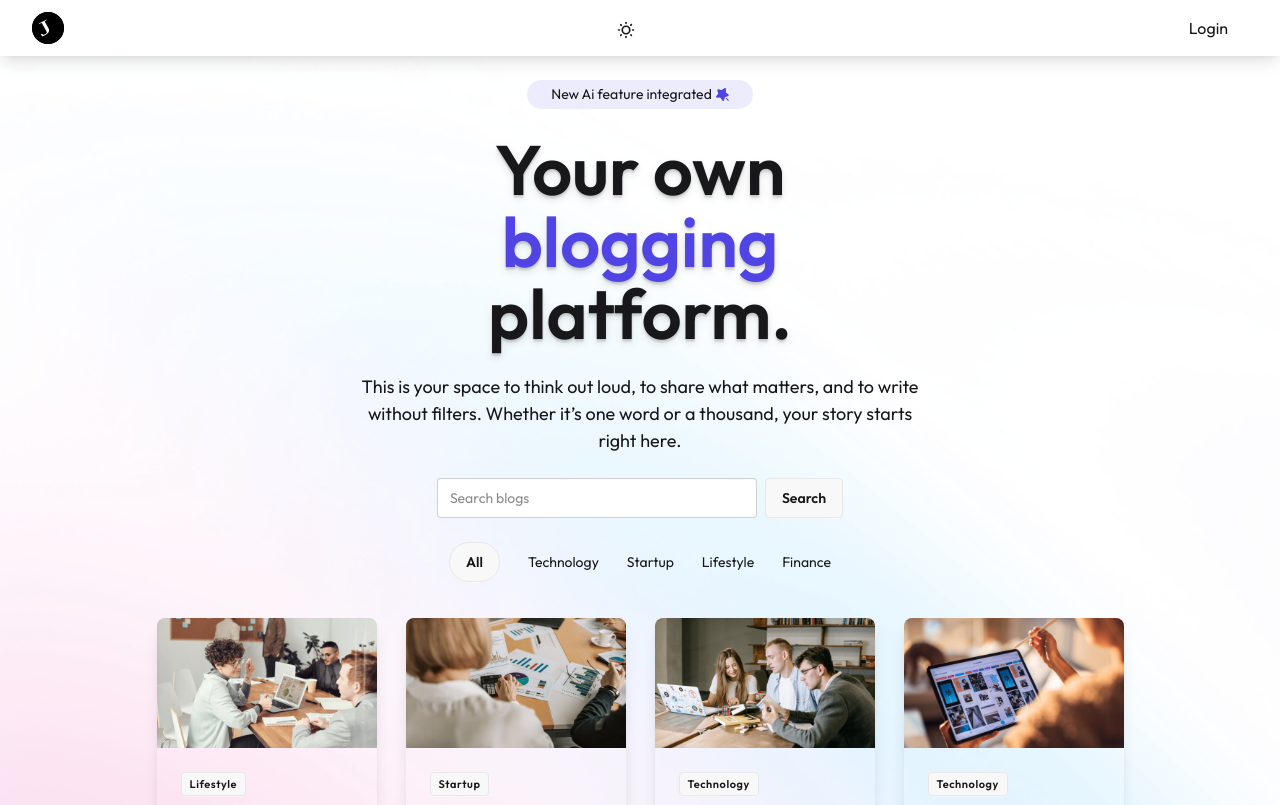
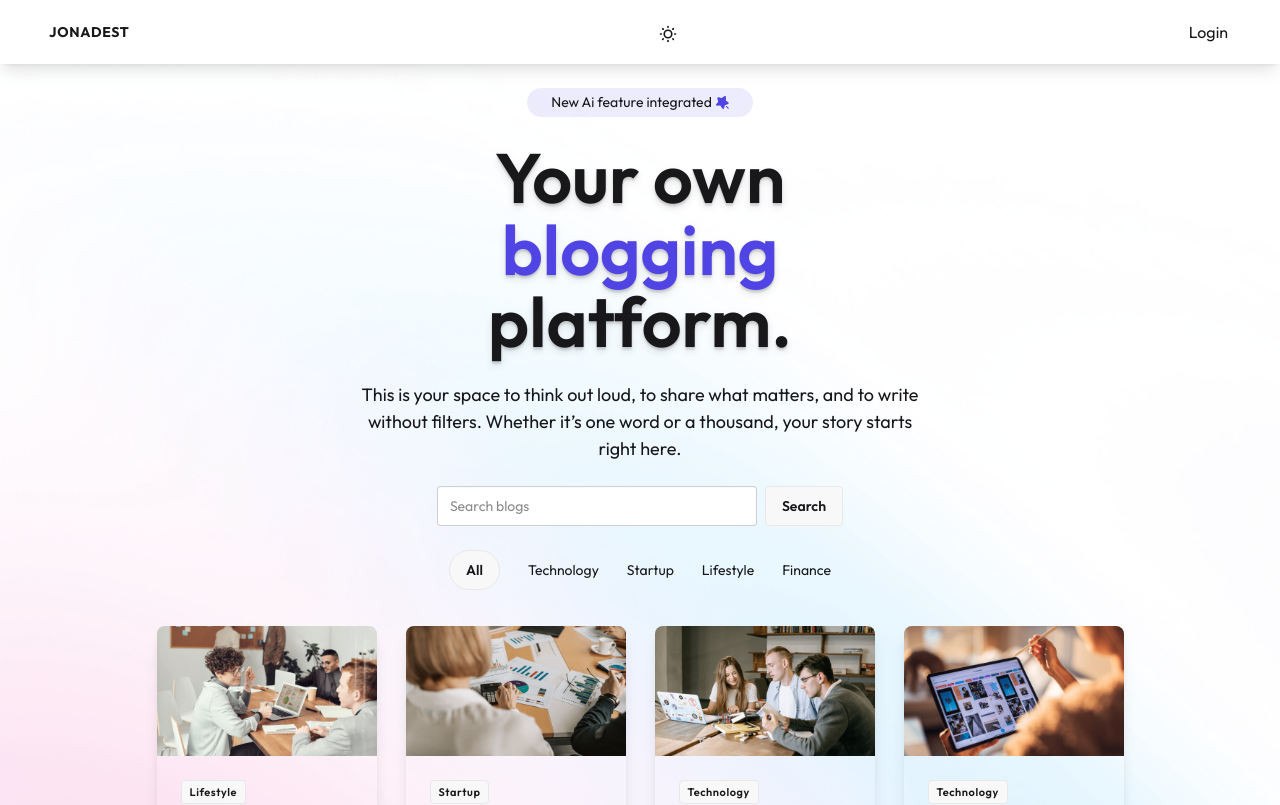
Before and after one commit to Jonadest/jonadest-blog, a React (Vite) app: page / in a window 1280 px wide. Shown: the top 805 px of the page. Built offline with nearby package versions, Linux system fonts and the light colour scheme.

Commit message:
Added favicon

```diff
--- a/src/components/Navbar.jsx
+++ b/src/components/Navbar.jsx
@@ -9,8 +9,15 @@ const Navbar = () => {
     <nav className='flex justify-between items-center py-3  px-8 shadow-lg w-full mx-auto sticky top-0 left-0 z-50 bg-base-100'>
       <button
         onClick={() => navigate('/')}
-        className='  font-bold uppercase tracking-wider '>
-        <img src='/favicon.svg' alt='logo' className='w-8 cursor-pointer' />
+        className='flex lg:hidden font-bold uppercase tracking-wider btn btn-ghost text-2xl'>
+        {' '}
+        J
+      </button>
+      <button
+        onClick={() => navigate('/')}
+        className='hidden lg:flex font-bold uppercase tracking-wider btn btn-ghost'>
+        {' '}
+        Jonadest
       </button>
       <ThemeController />
 
```
